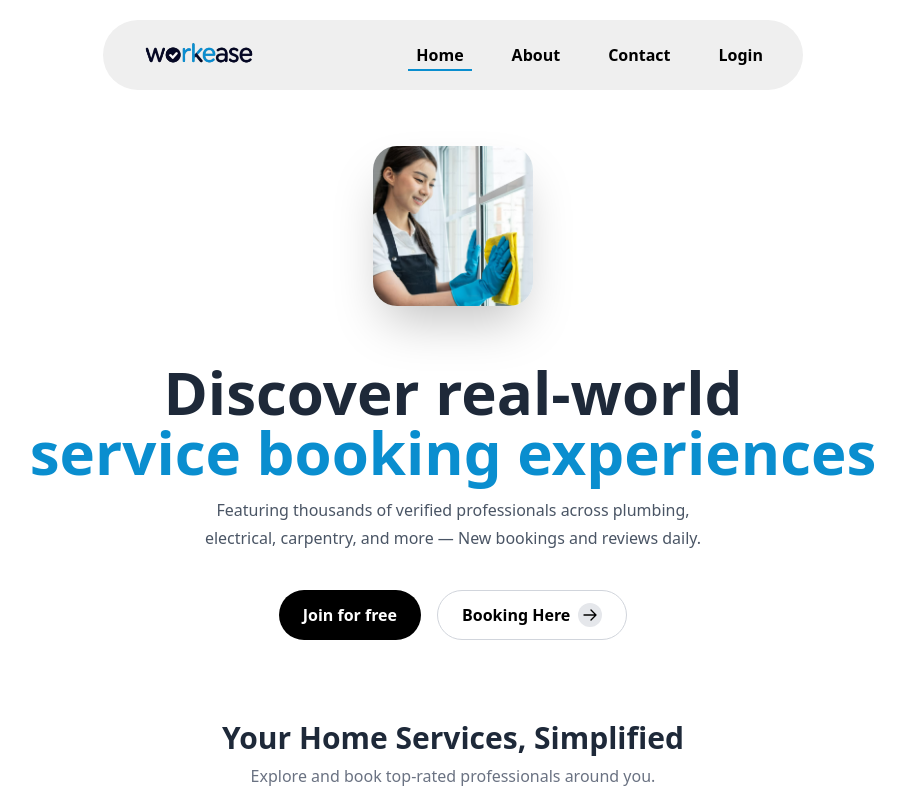
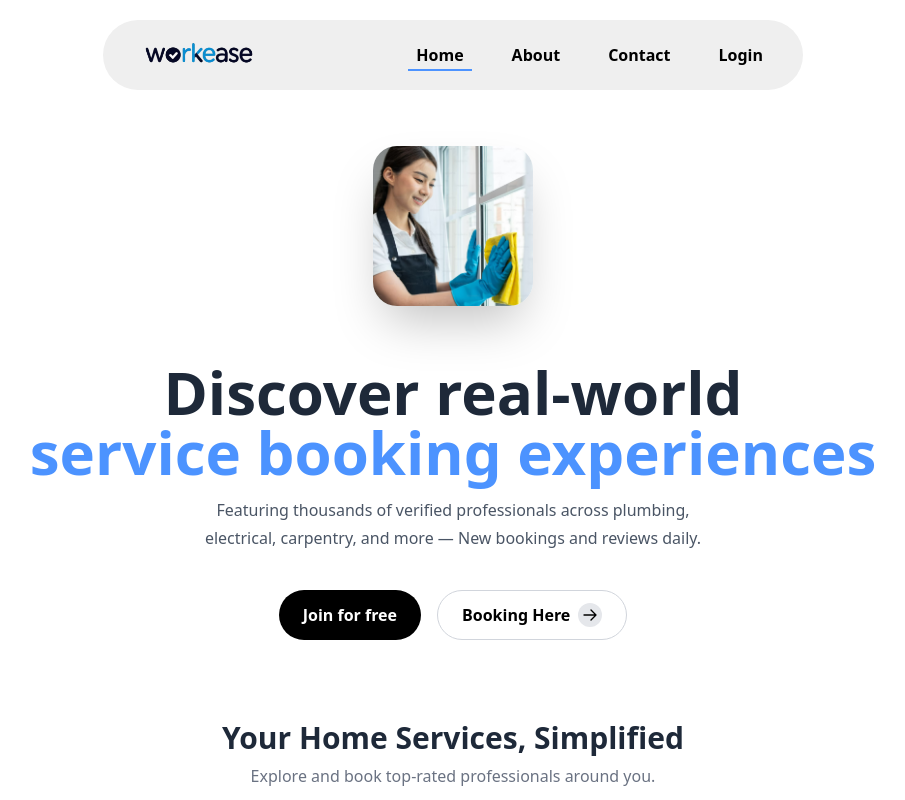
Before and after one commit to jithiee/workEase_Front-end-, a React (Vite) app: page / in a window 1280 px wide. Shown: the top 800 px of the page, without its empty margins (187-1092 px from the left). Built offline with nearby package versions, Linux system fonts and the light colour scheme.

Commit message:
feat: card updataion

```diff
--- a/src/features/home/EmployeeSection.jsx
+++ b/src/features/home/EmployeeSection.jsx
@@ -59,7 +59,7 @@ const EmployeeSection = () => {
   ];
 
   return (
-    <section className="py-8 px-4 md:px-8 lg:px-16 bg-gradient-to-b ">
+    <section className=" px-4 md:px-8 lg:px-16 bg-gradient-to-b ">
       <div className="max-w-7xl mx-auto">
         {/* Hero Section */}
         <div className="text-center mb-28">
@@ -83,7 +83,7 @@ const EmployeeSection = () => {
         </div>
 
         {/* Features Grid */}
-        <div className="mb-36">
+        <div className="mb-32">
           <div className="grid grid-cols-1 md:grid-cols-2 lg:grid-cols-3 gap-8">
             {features.map((feature, index) => (
               <motion.div
--- a/src/index.css
+++ b/src/index.css
@@ -1,6 +1,8 @@
 @import "tailwindcss";
 
 @theme{
-    --color-uniqueBlue: #0a8ecf
-    /* --color-uniqueBlue:  #3045e0 */
+    /* --color-uniqueBlue: #0a8ecf */
+    --color-uniqueBlue: #4c93ff
+
 }
+/* --color-uniqueBlue:  #3045e0 */
```
